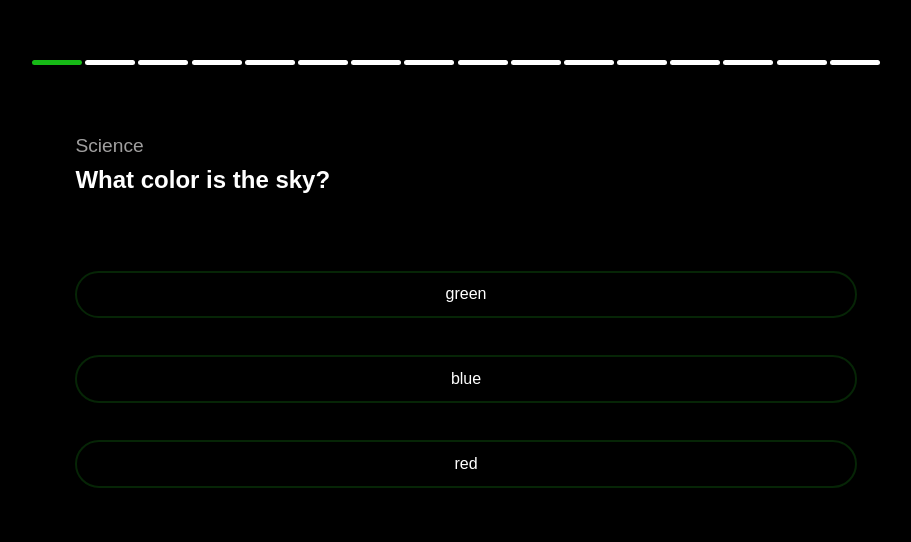
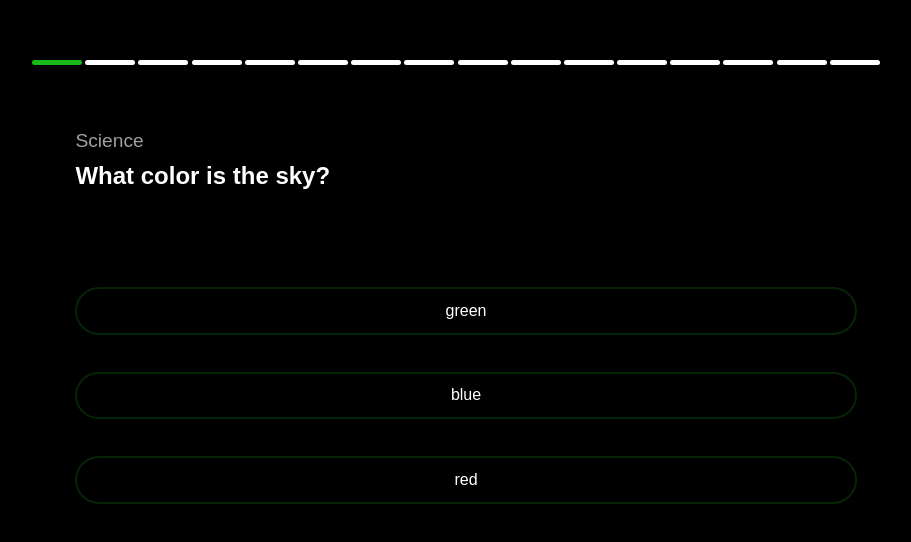
Before and after one commit to Obiorakingsley/Quiz-App, a plain HTML site: page index.html in a window 1280 px wide. Shown: the part 118-660 px from the top of the page, without its empty margins (174-1085 px from the left). Drawn offline with Linux system fonts and the light colour scheme.

Commit message:
Add height to question container

```diff
--- a/main.css
+++ b/main.css
@@ -7,6 +7,7 @@
 html{
   height: 100%;
 }
+
 
 body{
   background-color: #000;
@@ -24,6 +25,7 @@ body{
   display: none;
   gap: 1rem;
   animation: score 2s linear forwards;
+  height: 100%;
 }
 
 @keyframes score{
@@ -58,10 +60,10 @@ body{
   display: flex;
   flex-direction: column;
   align-items: center;
-  justify-content: space-between;
+  justify-content: space-around;
   width: 100vw;
   max-width: 900px;
-  gap: 60px;
+  height: 100%;
   padding: 1rem;
 }
 
@@ -70,6 +72,7 @@ body{
   display: flex;
   align-items: center;
   gap: .2rem;
+  margin: 1rem;
 }
 
 .progress span{
@@ -86,6 +89,8 @@ body{
 .topic-question{
   width: 90%;
   transition: all 1s linear;
+  height: 150px;
+  margin-top: 2.5rem;
 }
 
 
@@ -107,6 +112,7 @@ h1{
   justify-content: space-around;
   gap: .25rem;
 
+
 }
 
 
```
